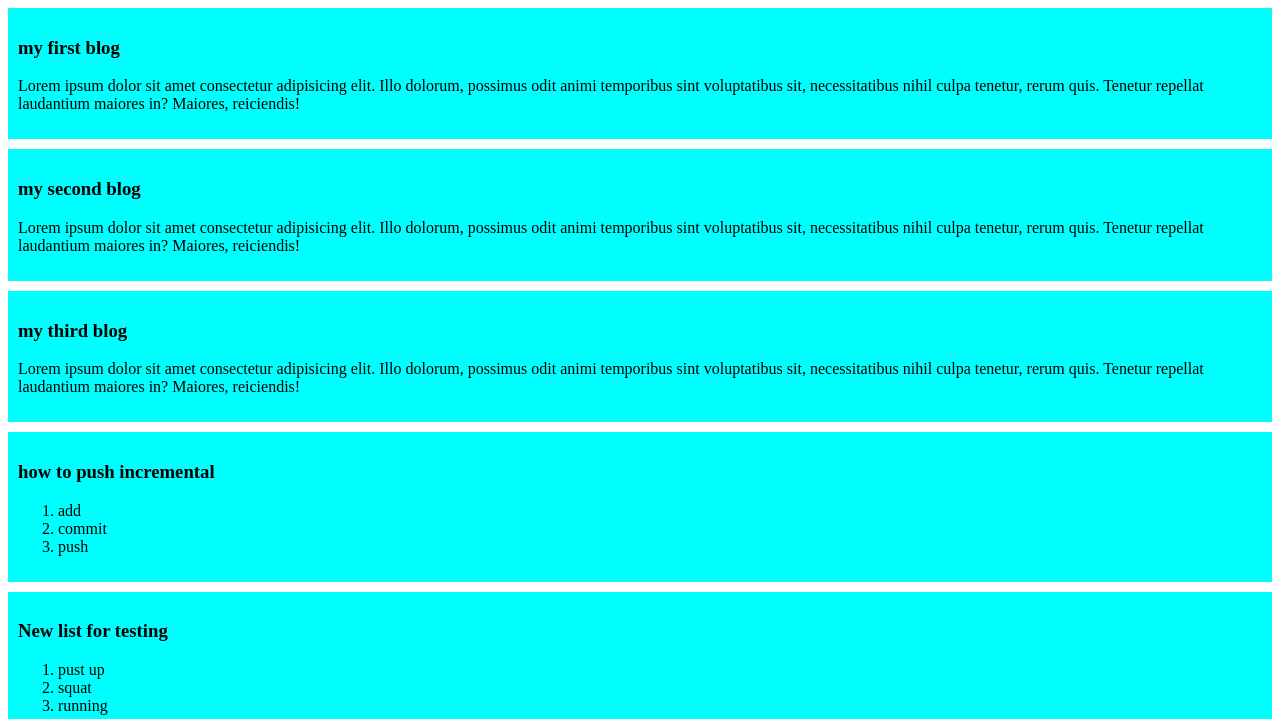
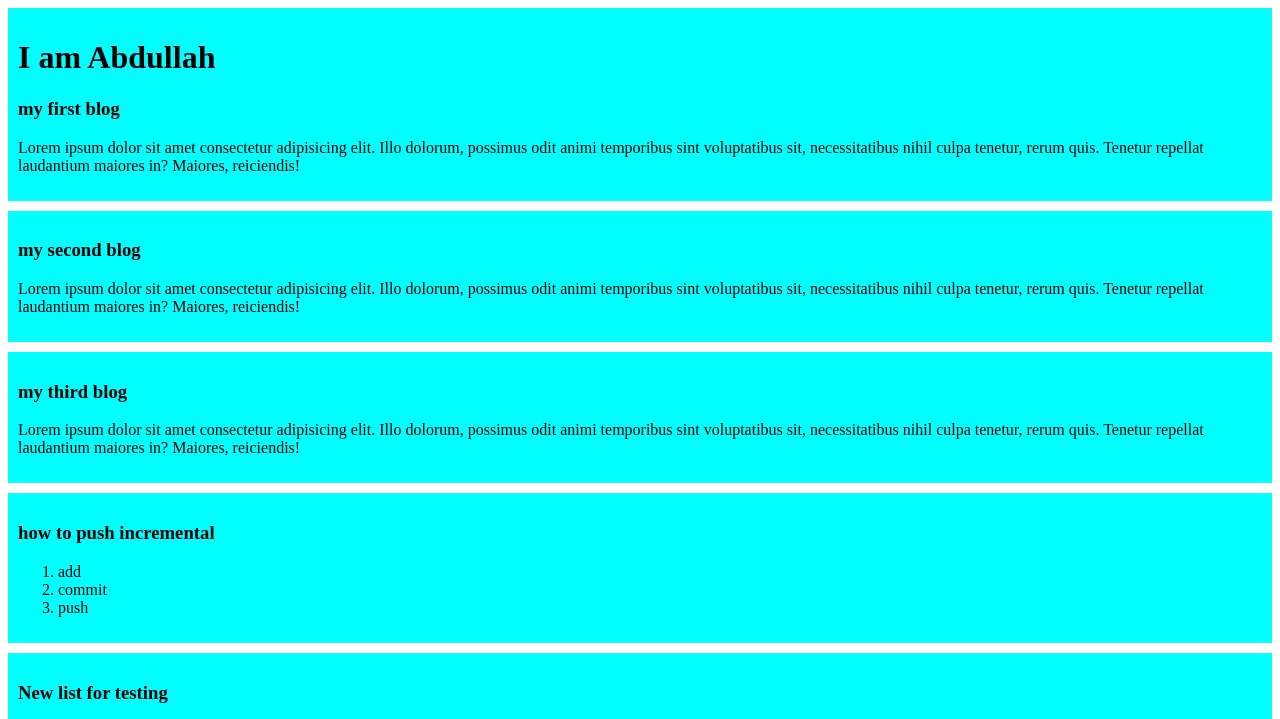
Before and after one commit to Zillur-Rahman-Abdullah/my-secod-github-repo, a plain HTML site: page index.html in a window 1280 px wide. Shown: the top 719 px of the page. Drawn offline with Linux system fonts and the light colour scheme.

Commit message:
added a new line

```diff
--- a/index.html
+++ b/index.html
@@ -9,6 +9,7 @@
 </head>
 <body>
     <div>
+        <h1>I am Abdullah</h1>
         <h3>my first blog</h3>
         <p>Lorem ipsum dolor sit amet consectetur adipisicing elit. Illo dolorum, possimus odit animi temporibus sint voluptatibus sit, necessitatibus nihil culpa tenetur, rerum quis. Tenetur repellat laudantium maiores in? Maiores, reiciendis!</p>
     </div>
```
